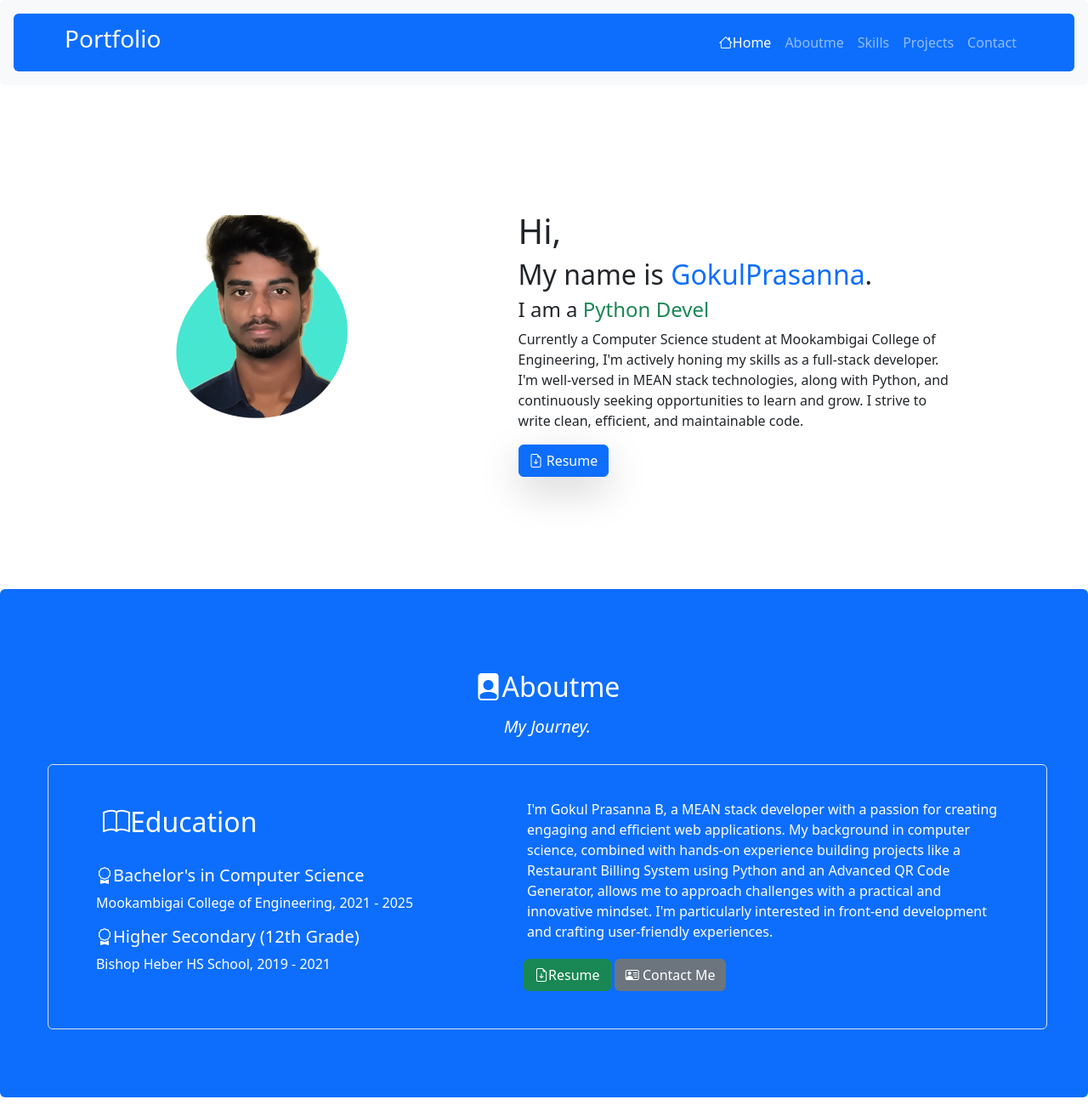
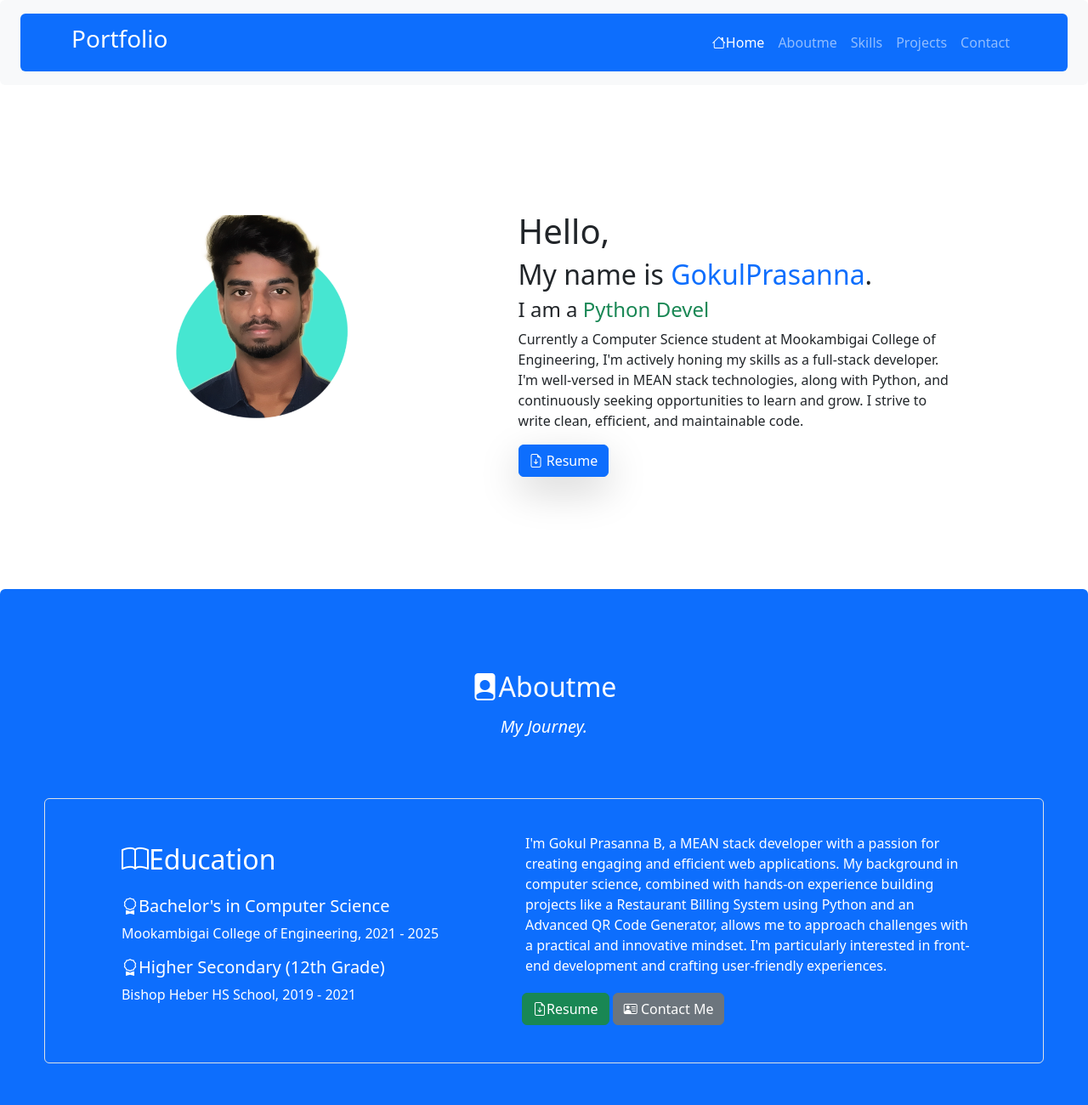
Before and after one commit to strawhatsgokul/My_Portfolio, a plain HTML site: page index.html in a window 1280 px wide. Shown: the top 1300 px of the page at 85% size. Drawn offline with nearby package versions, Linux system fonts and the light colour scheme.

Commit message:
Updated portfolio

```diff
--- a/index.html
+++ b/index.html
@@ -21,7 +21,7 @@
     <header data-bs-spy="scroll" data-bs-target="nav-target" data-bs-root-margin="0px 0px -40%" data-bs-smooth-scroll="true" class="scrollspy-example bg-body-tertiary p-3 rounded-2" tabindex="0">
       <nav
         id="nav-target"
-        class="navbar navbar-dark bg-primary text-white navbar-expand-lg px-5 rounded"
+        class="navbar navbar-dark bg-primary text-white navbar-expand-lg px-5 mx-2 rounded"
       >
         <div class="container-fluid">
           <div class="navbar-brand">
@@ -56,7 +56,7 @@
             <img src="assets\profile-pic.png" class="img-fluid rounded" alt="img" />
           </div>
           <div class="col-12 col-md-6 col-lg-5 align-items-center mt-3 p-1">
-            <h1 class="h1">Hi,</h1>
+            <h1 class="h1">Hello,</h1>
             <h2 class="h2">
               My name is <span class="text-primary">GokulPrasanna</span>.
             </h2>
@@ -81,19 +81,19 @@
     <!-- Aboutme section -->
 
     <section class="bg-primary rounded" id="section2aboutme">
-      <div class="container-fluid my-5 p-3 mx-1" >
+      <div class="container-fluid my-5 p-3 " >
         <div class="row justify-content-evenly align-items-center p-5 my-3 p-2">
-          <div class="row py-3">
+          <div class="row py-3 mb-4">
             <div class="col-12 d-flex flex-column text-center justify-content-center">
               <h2 class="text-white"><i class="bi bi-file-person-fill"></i>Aboutme</h2>
               <h5 class="text-white fw-normal py-2 fst-italic">My Journey.</h5>
             </div>
           </div>
-          <div class="row py-3 justify-content-evenly align-items-center border rounded">
+          <div class="row my-3 p-5 py-3 justify-content-evenly align-items-center border rounded">
             <div class="col-sm-5-m-0 col-md-9 col-lg-5 timeline text-white">
               <!-- Step 1 -->
               <div>
-              <h5 class="text-white h2 pb-4 ps-2"><i class="bi bi-book"></i>Education</h5>
+                <h5 class="text-white h2 pb-3 "><i class="bi bi-book"></i>Education</h5>
               </div>
 
               <div class="timeline-step">
@@ -124,7 +124,7 @@
 
               <div class="pb-4">
                 <button type="button" class="btn btn-success" onclick="downloadResume()"><i class="bi bi-file-earmark-arrow-down"></i>Resume</button>
-              <a href="#section4contact"><button type="button" class="btn btn-secondary"><i class="bi bi-person-vcard"></i>
+                <a href="#section4contact">     <button type="button" class="btn btn-secondary"><i class="bi bi-person-vcard"></i>
                   Contact Me
                 </button></a>
               </div>
@@ -257,9 +257,9 @@
       </div>
     </div>
   </div>
-  <div class="container-fluiid mt-5 py-3 ">
+  <div class="container-fluiid mt-5 py-3">
     <div class="row d-flex justify-content-evenly align-items-center">
-      <div class="col-12 col-md-5 col-lg-5 border rounded shadow"><div id="map" class="img-fluid"></div></div>
+      <div class="col-12 col-md-5 col-lg-5 border rounded shadow m-1 p-2"><div id="map" class="img-fluid "></div></div>
       <div class="col-12 col-md-6 col-lg-5 border rounded shadow">
 
         <div class="card mt-1">
```
Lines whose indentation alone changed are shown as unchanged.
